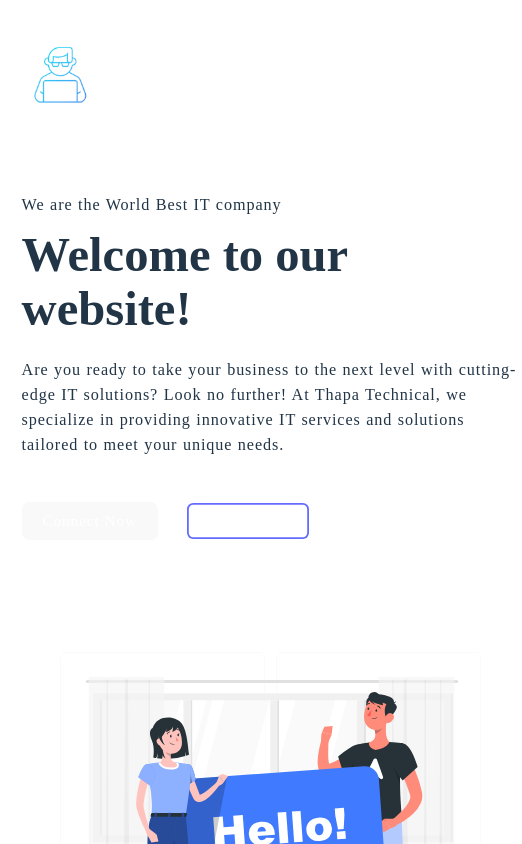
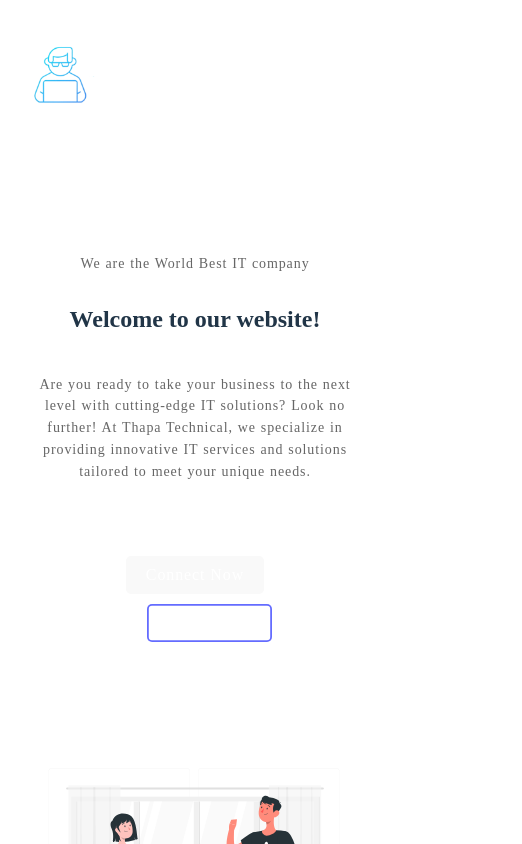
Before and after one commit to Wasikur/fullstack-service, a React (Vite) app in the folder client/: page / in a window 390 px wide. Shown: the top 844 px of the page, 522 px wide, since content can reach past the window. Built offline with nearby package versions, Linux system fonts and the light colour scheme; no server answers.

Commit message:
Add files via upload

```diff
--- a/client/src/components/layouts/AdminLayout.css
+++ b/client/src/components/layouts/AdminLayout.css
@@ -0,0 +1,27 @@
+nav ul {
+    list-style: none;
+    margin: 0;
+    padding: 0;
+    display: flex;
+    justify-content: space-between;
+}
+
+nav ul li {
+    padding: 10px;
+}
+
+nav ul li a {
+    text-decoration: none;
+}
+
+/* Media Queries */
+@media (max-width: 768px) {
+    /* nav ul {
+        flex-direction: column;
+    } */
+
+    nav ul li {
+        text-align: center;
+        padding: 10px 0;
+    }
+}
--- a/client/src/components/layouts/AdminLayout.jsx
+++ b/client/src/components/layouts/AdminLayout.jsx
@@ -3,7 +3,7 @@ import { NavLink, Navigate, Outlet } from "react-router-dom";
 import { FaUser, FaRegListAlt, FaHome } from "react-icons/fa";
 import { FaMessage } from "react-icons/fa6";
 import { useAuth } from "../../store/auth";
-import "./AdminLayout.css";
+// import "./AdminLayout.css";
 
 const AdminLayout = () => {
   const { user, isLoading } = useAuth();
--- /dev/null
+++ b/client/src/pages/About.css
@@ -0,0 +1,111 @@
+/* Common styles */
+.container {
+    max-width: 1200px;
+    margin: 0 auto;
+    padding: 0 20px;
+}
+
+.grid {
+    display: grid;
+    gap: 20px;
+}
+
+.grid-two-cols {
+    grid-template-columns: 1fr 1fr;
+}
+
+.section-hero {
+    padding: 80px 0;
+}
+
+/* Hero content styles */
+.hero-content {
+    display: flex;
+    flex-direction: column;
+    justify-content: center;
+}
+
+.hero-content p {
+    font-size: 18px;
+    color: #666;
+}
+
+.hero-content h1 {
+    font-size: 36px;
+    margin: 20px 0;
+}
+
+.hero-content p {
+    font-size: 16px;
+    margin-bottom: 10px;
+}
+
+/* Hero image styles */
+.hero-image img {
+    max-width: 100%;
+}
+
+/* Button styles */
+.btn {
+    color: #fff;
+    border: none;
+    padding: 10px 20px;
+    cursor: pointer;
+    border-radius: 5px;
+    font-size: 16px;
+    text-decoration: none;
+}
+
+
+/* Media Queries */
+@media (max-width: 768px) {
+    .grid-two-cols {
+        grid-template-columns: 1fr;
+    }
+
+    .hero-content {
+        text-align: center;
+    }
+
+    .hero-content h1 {
+        font-size: 28px;
+    }
+
+    .hero-content p {
+        font-size: 14px;
+    }
+
+    .btn-group {
+        display: flex;
+        justify-content: center;
+        flex-direction: column;
+    }
+
+    .btn {
+        margin-right: 0;
+        margin-bottom: 10px;
+    }
+}
+
+@media (max-width: 576px) {
+    .section-hero {
+        padding: 60px 0;
+    }
+
+    .hero-content h1 {
+        font-size: 24px;
+    }
+
+    .hero-content p {
+        font-size: 14px;
+    }
+
+    .btn-group {
+        flex-direction: column;
+    }
+
+    .btn {
+        margin-right: 0;
+        margin-bottom: 10px;
+    }
+}
--- a/client/src/pages/About.jsx
+++ b/client/src/pages/About.jsx
@@ -1,4 +1,5 @@
 import React from "react";
+import "./About.css";
 import Analytics from "../components/Analytics";
 import { useAuth } from "../store/auth";
 
--- /dev/null
+++ b/client/src/pages/Home.css
@@ -0,0 +1,102 @@
+/* Common styles */
+.container {
+    max-width: 1200px;
+    margin: 0 auto;
+    padding: 0 20px;
+}
+
+.grid {
+    display: grid;
+    gap: 20px;
+}
+
+.grid-two-cols {
+    grid-template-columns: 1fr 1fr;
+}
+
+.section-hero {
+    padding: 80px 0;
+}
+
+/* Hero content styles */
+.hero-content {
+    display: flex;
+    flex-direction: column;
+    justify-content: center;
+}
+
+.hero-content p {
+    font-size: 18px;
+    color: #666;
+}
+
+.hero-content h1 {
+    font-size: 36px;
+    margin: 20px 0;
+}
+
+.hero-content .btn-group {
+    margin-top: 20px;
+}
+
+/* Hero image styles */
+.hero-image img {
+    max-width: 100%;
+}
+
+/* Button styles */
+.btn {
+    /* background-color: #007bff; */
+    /* color: #fff; */
+    border: none;
+    padding: 10px 20px;
+    cursor: pointer;
+    border-radius: 5px;
+    font-size: 16px;
+    text-decoration: none;
+}
+
+
+/* Media Queries */
+@media (max-width: 768px) {
+    .grid-two-cols {
+        grid-template-columns: 1fr;
+    }
+
+    .hero-content {
+        text-align: center;
+    }
+
+    .hero-content h1 {
+        font-size: 28px;
+    }
+
+    .btn-group {
+        display: flex;
+        justify-content: center;
+    }
+
+    .btn {
+        margin-right: 10px;
+        margin-bottom: 10px;
+    }
+}
+
+@media (max-width: 576px) {
+    .section-hero {
+        padding: 60px 0;
+    }
+
+    .hero-content h1 {
+        font-size: 24px;
+    }
+
+    .btn-group {
+        flex-direction: column;
+    }
+
+    .btn {
+        margin-right: 0;
+        margin-bottom: 10px;
+    }
+}
--- a/client/src/pages/Home.jsx
+++ b/client/src/pages/Home.jsx
@@ -1,4 +1,5 @@
 import React from "react";
+import "./Home.css";
 import Analytics from "../components/Analytics";
 
 const Home = () => {
--- a/client/src/pages/Services.css
+++ b/client/src/pages/Services.css
@@ -70,12 +70,20 @@
 /* Media Queries */
 @media screen and (max-width: 768px) {
     .grid-three-cols {
-        grid-template-columns: repeat(auto-fit, minmax(250px, 1fr));
+        grid-template-columns: repeat(1, 1fr);
+    }
+
+    .card {
+        font-size: 14px;
     }
 }
 
 @media screen and (max-width: 576px) {
     .grid-three-cols {
-        grid-template-columns: 1fr;
+        grid-template-columns: repeat(1, 1fr);
+    }
+
+    .card {
+        font-size: 12px;
     }
 }
```
